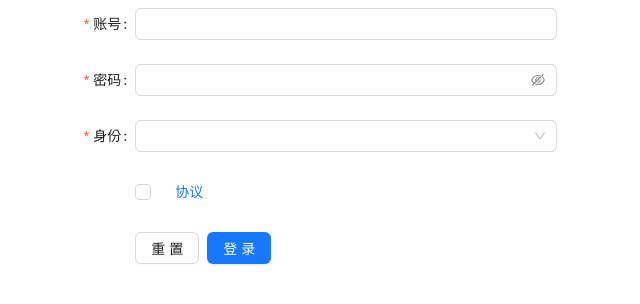
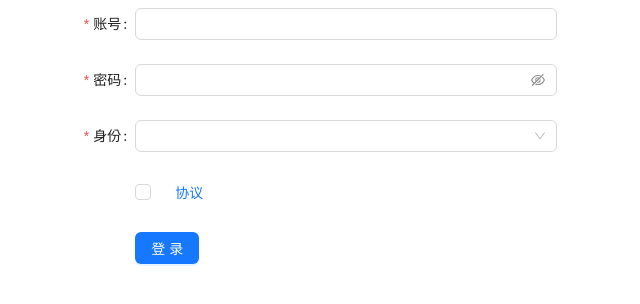
Before and after one commit to cxltybz/login, a React (Create React App) app: page / in a window 1280 px wide. Shown: the top 304 px of the page, without its empty margins (294-934 px from the left). Built offline with nearby package versions, Linux system fonts and the light colour scheme.

Commit message:
个人信息

```diff
--- a/package.json
+++ b/package.json
@@ -10,7 +10,9 @@
     "axios": "^1.1.3",
     "react": "^18.2.0",
     "react-dom": "^18.2.0",
+    "react-router-dom": "^6.4.5",
     "react-scripts": "5.0.1",
+    "sass": "^1.56.2",
     "web-vitals": "^2.1.4"
   },
   "scripts": {
--- a/src/App.js
+++ b/src/App.js
@@ -1,10 +1,16 @@
+
 import React from 'react';
-import { Button } from 'antd';
-function App() {
+import {  Route,Routes } from 'react-router-dom';
+import Login from './Login';
+import Home from './Home'
+const App=()=> {
   return (
-    <>app
-      <Button type='primary'>button</Button>
-    </>
+   <div>
+     <Routes>
+      <Route path="/" exact element={<Login />} />
+      <Route path="/home" exact element={<Home />}/>
+    </Routes>
+   </div>
   );
 }
 
--- /dev/null
+++ b/src/Home/components/Header/index.css
@@ -0,0 +1,4 @@
+.Header {
+  display: flex;
+  justify-content: end;
+}
--- /dev/null
+++ b/src/Home/components/Header/index.js
@@ -0,0 +1,19 @@
+import React from "react";
+import { UserOutlined } from '@ant-design/icons';
+import { Avatar } from 'antd';
+import './index.css'
+const Header=(props)=>{
+    const {url}=props;
+   return (
+    <div className="Header">
+        <Avatar  size={30} icon={<UserOutlined />} src
+        ={url} />
+    </div>
+   )
+
+}
+ export default Header
+ Header.defaultProps = {
+    // 默认图片
+    url: 'http://img.wxcha.com/m00/f0/f5/5e3999ad5a8d62188ac5ba8ca32e058f.jpg'
+}
--- /dev/null
+++ b/src/Home/components/Nav/index.css
@@ -0,0 +1,4 @@
+.Nav {
+    display: flex;
+    justify-content: center;
+}
--- /dev/null
+++ b/src/Home/components/Nav/index.js
@@ -0,0 +1,28 @@
+import React from "react";
+import { UserOutlined } from '@ant-design/icons';
+import { Avatar } from 'antd';
+import './index.css'
+const Nav=(props)=>{
+    const {url,title,identity,name}=props;
+   return (
+      <>
+      <div className="Nav">
+        <Avatar  size={180} icon={<UserOutlined />} src
+        ={url} />
+        <div style={{marginLeft:'16px'}}>
+         <h3>
+            {`${name}(${identity})`}
+         </h3>
+         <p>{title}</p>
+        </div>
+    </div>
+      </>
+
+   )
+
+}
+ export default Nav
+ Nav.defaultProps = {
+    // 默认图片
+    url: 'http://img.wxcha.com/m00/f0/f5/5e3999ad5a8d62188ac5ba8ca32e058f.jpg'
+}
--- /dev/null
+++ b/src/Home/index.js
@@ -0,0 +1,37 @@
+import React,{useEffect,useState} from "react";
+import Header from './components/Header'
+import Nav from "./components/Nav";
+import { Spin } from 'antd';
+
+const Home=()=>{
+    // 个人信息
+    const [information, setInformation] = useState({});
+    // 动态加载
+    const [statusLoading,setStatusLoading]=useState(true);
+
+    useEffect(() => {
+    let timer;
+    // 获取信息请求
+    timer = setTimeout(() => {
+        setInformation(JSON.parse(localStorage.getItem('LoginName')))
+        setStatusLoading(false)
+      }, 1000)
+      return () => {
+        // 删除定时器
+        clearTimeout(timer)
+      }
+    }, [])
+   return (
+  <>
+    <Spin size="large" spinning={statusLoading}>
+    <div>
+
+       <Header url={information.url}/>
+       <Nav {...information}/>
+    </div>
+    </Spin>
+    </>
+   )
+
+}
+ export default Home
--- a/src/Login.js
+++ b/src/Login.js
@@ -1,39 +1,42 @@
 import React, { useState } from 'react';
 import { Button, Checkbox, Form, Input, Select, message } from 'antd';
-import axios from 'axios';
+// 模拟的账号数据
+const list ={name:'admin',password:'admin'}
 const Login = () => {
+    let timer;
+    // form 表单
     const [form] = Form.useForm();
-    const [checkNick, setCheckNick] = useState(false);
+    // 协议判断
+    const [checkStatus, setCheckStatus] = useState(false);
+    // 账号验证显示
+    const [nameStatus,setNameStatus]=useState(false);
+    // 密码验证提示
+    const [passwordStatus,setPasswordStatus]=useState(false);
+
+
     // 登录提交验证
-    const onFinish = (values) => {
-        console.log(values);
-        axios.get('/api/login').then(res => {
-            const user = res.data
-            user.map(item => {
-                if (item.name == values.name && item.password == values.name && item.identity == values.identity) {
-                    message.success('登录成功', 2.5)
-                    return false;
-                } else {
-                    message.success('账号验证失败', 2.5)
-                    return false;
-                }
-            })
+    const onSubmit = (values) => {
+      timer= setTimeout(() => {
+        if(values.name!==list.name){
+            setNameStatus(true)
+        }
+         if(values.password!==list.password){
+            setPasswordStatus(true)
+        }
+        if(values.name===list.name&&values.password===list.password){
+            message.success('登录成功')
+            const information ={...values, title:'大淘宝-逛逛&光合-常州基地',url:'https://i03piccdn.sogoucdn.com/8e76a1d0527f349b'}
+            localStorage.setItem('LoginName',JSON.stringify(information))
+            window.open('http://localhost:3000/home')
+        }else {
+            message.success('登录失败', 2.5)
+        }
+       }, 1000);
 
-        }).catch(() => {
-            console.log('error');
-            message.error('登录失败', 2.5)
-        });
     };
-
-    const onFinishFailed = (errorInfo) => {
-        console.log('Failed:', errorInfo);
-    };
-    const onCheckboxChange = (e) => {
-        setCheckNick(e.target.checked);
-    };
-    // 清除按钮
-    const onReset = () => {
-        form.resetFields();
+// 协议确认事件
+    const onCheckChange = (e) => {
+        setCheckStatus(e.target.checked);
     }
 
     return (
@@ -41,19 +44,18 @@ const Login = () => {
             name="basic"
             labelCol={{ span: 8 }}
             wrapperCol={{ span: 8 }}
-            // 可以设置默认值
-            initialValues={{
-                remember: true
-            }}
-            onFinish={onFinish}
-            onFinishFailed={onFinishFailed}
+            onFinish={onSubmit}
             autoComplete="off"
             form={form}
         >
             <Form.Item
                 label="账号"
                 name="name"
+                onChange={
+                    ()=>setNameStatus(false)
+                }
                 rules={[{ required: true, message: '请输入你的账号!' }]}
+                extra={nameStatus ?'账号输入错误':false}
             >
                 <Input />
             </Form.Item>
@@ -61,24 +63,29 @@ const Login = () => {
             <Form.Item
                 label="密码"
                 name="password"
+                onChange={
+                    ()=>setPasswordStatus(false)
+                }
                 rules={[{ required: true, message: '请输入你的密码!' }]}
+                extra={passwordStatus?'密码输入错误':false}
+
             >
                 <Input.Password />
             </Form.Item>
             <Form.Item label="身份" name="identity"
                 rules={[{ required: true, message: '请选择你的身份!' }]}>
                 <Select>
-                    <Select.Option value="1">组长</Select.Option>
-                    <Select.Option value="2">区长</Select.Option>
+                    <Select.Option value="组长">组长</Select.Option>
+                    <Select.Option value="区长">区长</Select.Option>
                 </Select>
             </Form.Item>
             <Form.Item name="checked" wrapperCol={{ offset: 8, span: 8 }} rules={[{ required: true, message: '请同意协议!' }]} valuePropName="checked">
-                <Checkbox checked={checkNick} onChange={onCheckboxChange}>
-                    <Button type="link" href='https://www.baidu.com/s?ie=UTF-8&wd=%E4%B8%96%E7%95%8C%E6%9D%AF'>协议</Button>
+                <Checkbox checked={checkStatus} onChange={onCheckChange}>
+                    <Button type="link"  onClick
+                    ={()=>window.open('https://www.baidu.com/s?ie=UTF-8&wd=%E4%B8%96%E7%95%8C%E6%9D%AF')}>协议</Button>
                 </Checkbox>
             </Form.Item>
             <Form.Item wrapperCol={{ offset: 8, span: 8 }}>
-                <Button htmlType="button" onClick={onReset} style={{ marginRight: '8px' }}>重置</Button>
                 <Button type="primary" htmlType="submit">
                     登录
                 </Button>
--- a/src/index.js
+++ b/src/index.js
@@ -1,13 +1,14 @@
 import React from 'react';
 import ReactDOM from 'react-dom/client';
-import Login from './Login';
+import App from './App';
+
 import reportWebVitals from './reportWebVitals';
-
+import {BrowserRouter} from 'react-router-dom'
 const root = ReactDOM.createRoot(document.getElementById('root'));
 root.render(
-  <React.StrictMode>
-    <Login />
-  </React.StrictMode>
+  <BrowserRouter>
+    <App />
+  </BrowserRouter>
 );
 
 // If you want to start measuring performance in your app, pass a function
```
Also changed, not shown: 1 other file (tests, documents, lock files or other folders).
